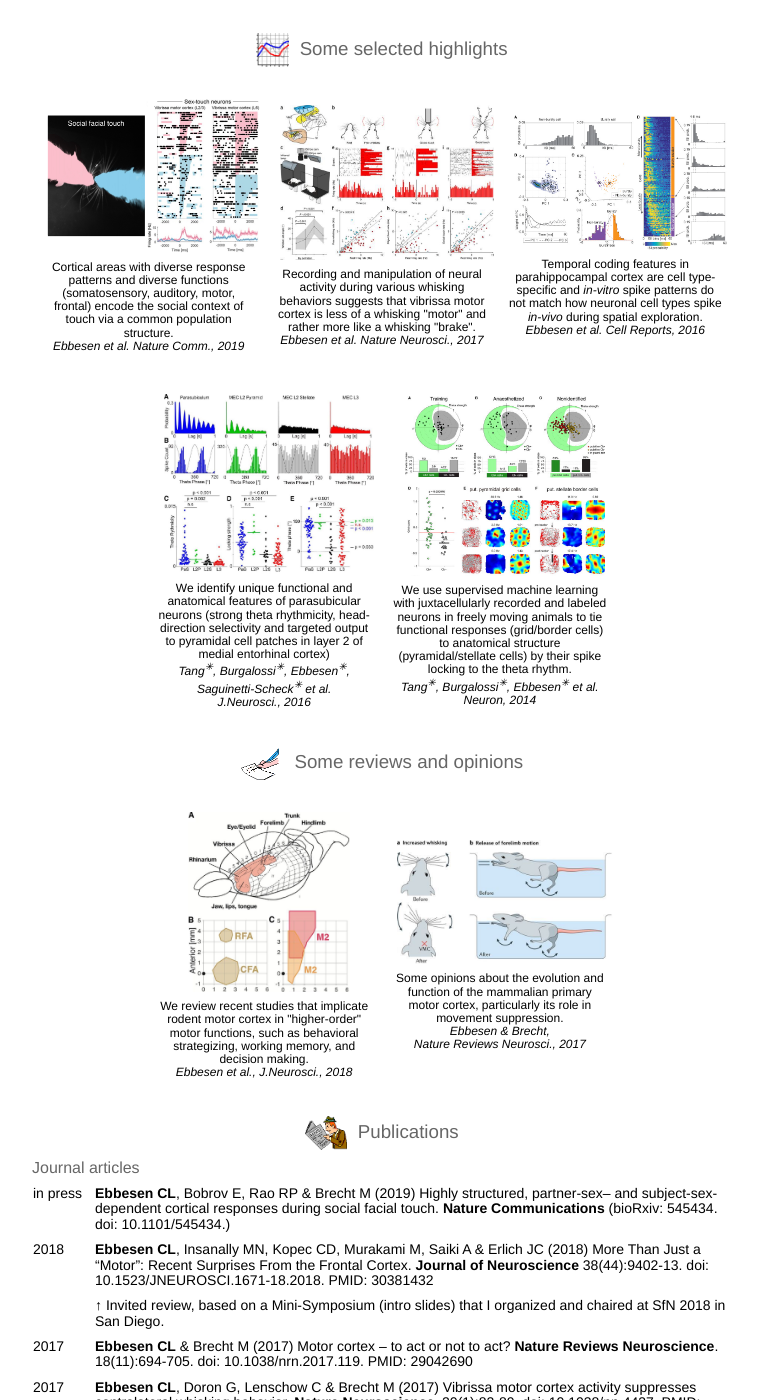
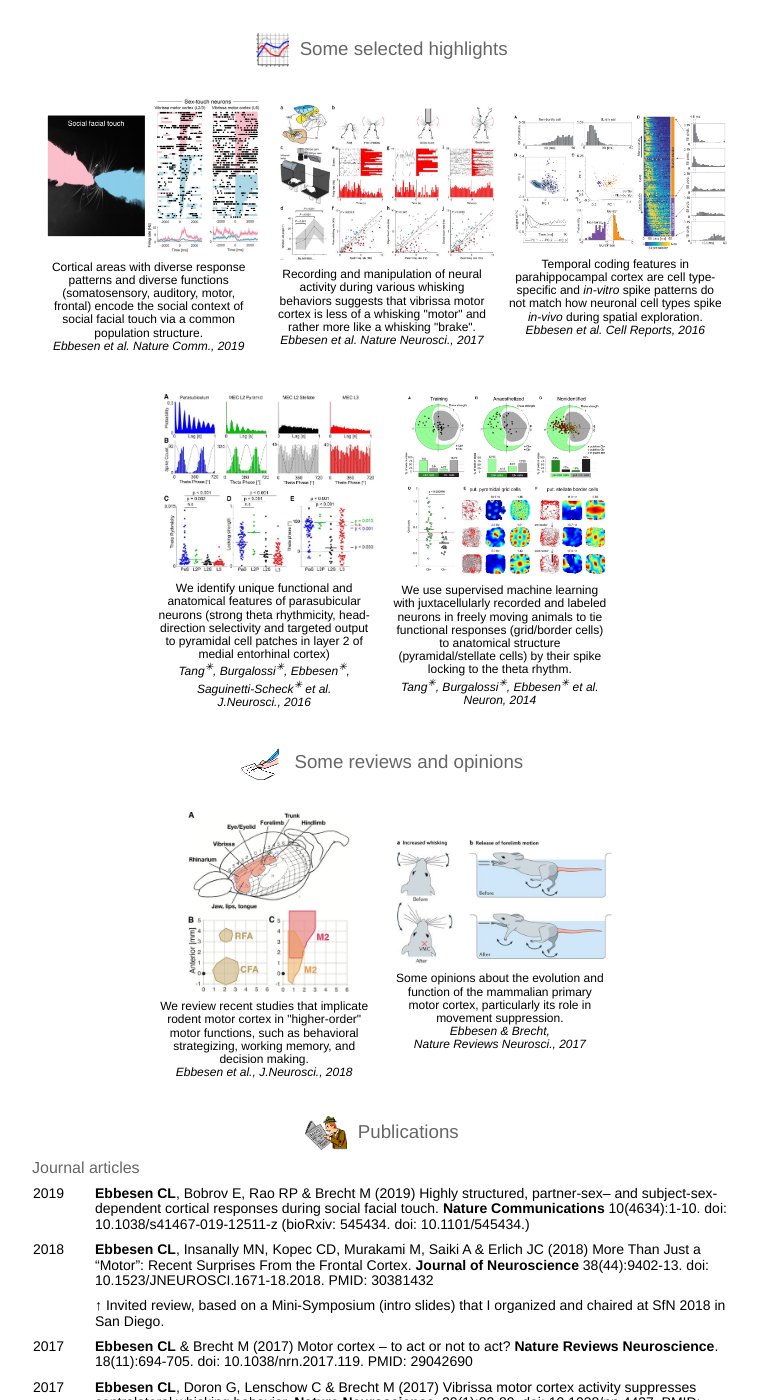
Before and after one commit to chrelli/chrelli.github.io, a Jekyll site: the page built from index.html, in a window 1280 px wide and 1400 px high, scrolled down 342 px. Shown: the whole window, without its empty margins (258-1016 px from the left). Built offline with Jekyll 4.4.1, drawn with Linux system fonts in a browser that asks for light colours; nearby versions of some CDN libraries; some web fonts are replaced; a style sheet for code colours, icons or effects is not loaded.

Commit message:
added natcomm link

```diff
--- a/index.html
+++ b/index.html
@@ -64,11 +64,11 @@
 
 		<tr>
 				<td class="figu" width=33.33%>
-                  <a href="https://doi.org/10.1101/545434" class="pub">
+                  <a href="https://doi.org/10.1038/s41467-019-12511-z" class="pub">
 					      <!-- <img src="/img/social_touch_web.png" alt="Nature" class="responsive2"> -->
 								<img src="/img/social_touch_web_updated.jpg" alt="Nature" class="responsive2">
 								<br>
-								  Cortical areas with diverse response patterns and diverse functions (somatosensory, auditory, motor, frontal) encode the social context of touch via a common population structure.
+								  Cortical areas with diverse response patterns and diverse functions (somatosensory, auditory, motor, frontal) encode the social context of social facial touch via a common population structure.
 								<br>
 								<i>Ebbesen et al. Nature Comm., 2019</i>
                 </a>
@@ -185,11 +185,11 @@
 <table width=100%>
 
 		<tr>
-				<td class="year" width=60px>in press</td>
+				<td class="year" width=60px>2019</td>
 				<!-- <td class="year" width=60px>preprint</td> -->
 				<td class="year">
-        <a href="https://doi.org/10.1101/545434" class="pub">
-           <b>Ebbesen CL</b>, Bobrov E, Rao RP & Brecht M (2019) Highly structured, partner-sex– and subject-sex-dependent cortical responses during social facial touch. <b>Nature Communications</b> (bioRxiv: 545434. doi: 10.1101/545434.)
+        <a href="https://doi.org/10.1038/s41467-019-12511-z" class="pub">
+           <b>Ebbesen CL</b>, Bobrov E, Rao RP & Brecht M (2019) Highly structured, partner-sex– and subject-sex-dependent cortical responses during social facial touch. <b>Nature Communications</b> 10(4634):1-10. doi: 10.1038/s41467-019-12511-z (bioRxiv: 545434. doi: 10.1101/545434.)
          </a>
        </td>
 		</tr>
```
